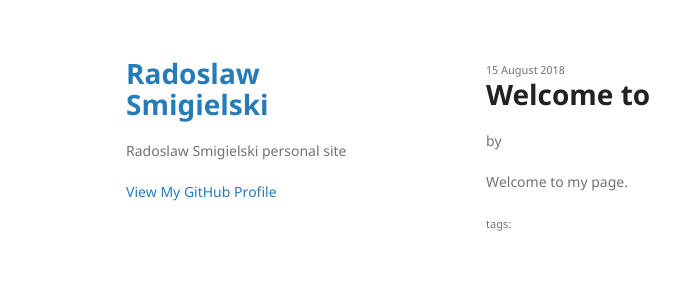
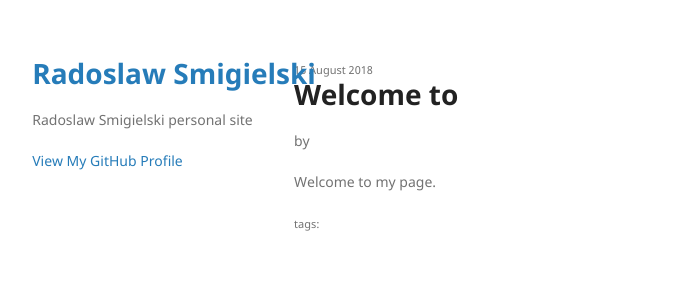
Before and after one commit to radeksm/radeksm.github.io, a Jekyll site: the page built from _posts/2018-08-15-welcome-to-jekyll.markdown, in a window 1280 px wide. Shown: the top 300 px of the page, without its empty margins (84-764 px from the left). Built offline with Jekyll 4.4.1, drawn with Linux system fonts in a browser that asks for light colours.

Commit message:
Let's the page be wider

```diff
--- a/_sass/jekyll-theme-minimal.scss
+++ b/_sass/jekyll-theme-minimal.scss
@@ -56,7 +56,7 @@ a:hover small {
 }
 
 .wrapper {
-  width:860px;
+  width:90%;
   margin:0 auto;
 }
 
@@ -105,7 +105,7 @@ img {
 }
 
 header {
-  width:270px;
+  width:25%;
   float:left;
   position:fixed;
   -webkit-font-smoothing:subpixel-antialiased;
@@ -172,7 +172,7 @@ strong {
 }
 
 section {
-  width:500px;
+  width:75%;
   float:right;
   padding-bottom:50px;
 }
```
